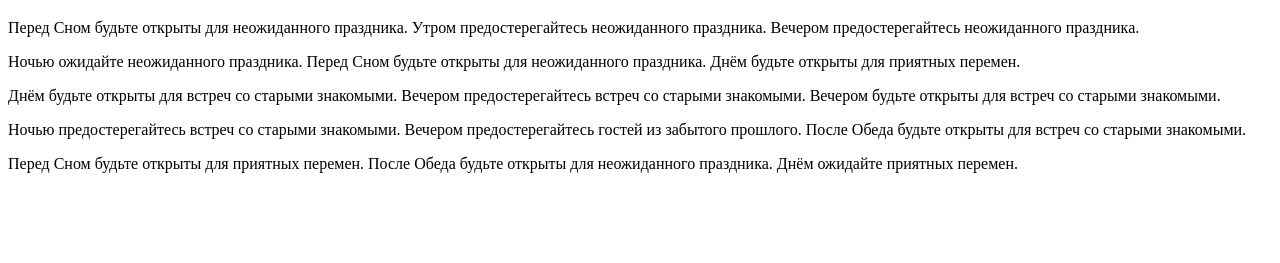
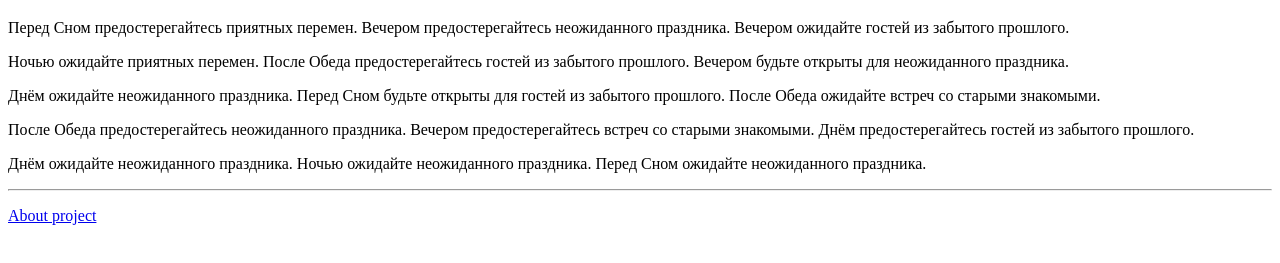
Before and after one commit to Volodymyrx/py, a plain HTML site: page index.html in a window 1280 px wide. Shown: the part 61-324 px from the top of the page. Drawn offline with Linux system fonts and the light colour scheme.

Commit message:
add about.html

```diff
--- a/index.html
+++ b/index.html
@@ -1 +1 @@
-<!DOCTYPE html><html lang="en"><head><meta charset="UTF-8"><title>Horoscope python</title></head><body><h1>Horoscope to 2019:10:27 will be</h1><p>Перед Сном будьте открыты для неожиданного праздника. Утром предостерегайтесь неожиданного праздника. Вечером предостерегайтесь неожиданного праздника.</p><p>Ночью ожидайте неожиданного праздника. Перед Сном будьте открыты для неожиданного праздника. Днём будьте открыты для приятных перемен.</p><p>Днём будьте открыты для встреч со старыми знакомыми. Вечером предостерегайтесь встреч со старыми знакомыми. Вечером будьте открыты для встреч со старыми знакомыми.</p><p>Ночью предостерегайтесь встреч со старыми знакомыми. Вечером предостерегайтесь гостей из забытого прошлого. После Обеда будьте открыты для встреч со старыми знакомыми.</p><p>Перед Сном будьте открыты для приятных перемен. После Обеда будьте открыты для неожиданного праздника. Днём ожидайте приятных перемен.</p></body></html>
+<!DOCTYPE html><html lang="en"><head><meta charset="UTF-8"><title>Horoscope python</title></head><body><h1>Horoscope to 2019:10:27 will be</h1><p>Перед Сном предостерегайтесь приятных перемен. Вечером предостерегайтесь неожиданного праздника. Вечером ожидайте гостей из забытого прошлого.</p><p>Ночью ожидайте приятных перемен. После Обеда предостерегайтесь гостей из забытого прошлого. Вечером будьте открыты для неожиданного праздника.</p><p>Днём ожидайте неожиданного праздника. Перед Сном будьте открыты для гостей из забытого прошлого. После Обеда ожидайте встреч со старыми знакомыми.</p><p>После Обеда предостерегайтесь неожиданного праздника. Вечером предостерегайтесь встреч со старыми знакомыми. Днём предостерегайтесь гостей из забытого прошлого.</p><p>Днём ожидайте неожиданного праздника. Ночью ожидайте неожиданного праздника. Перед Сном ожидайте неожиданного праздника.</p><hr /><p><a href="about.html">About project</a></p></body></html>
```
Also changed, not shown: about.html (added, +1 -0 lines), travel2.jpeg (added).
